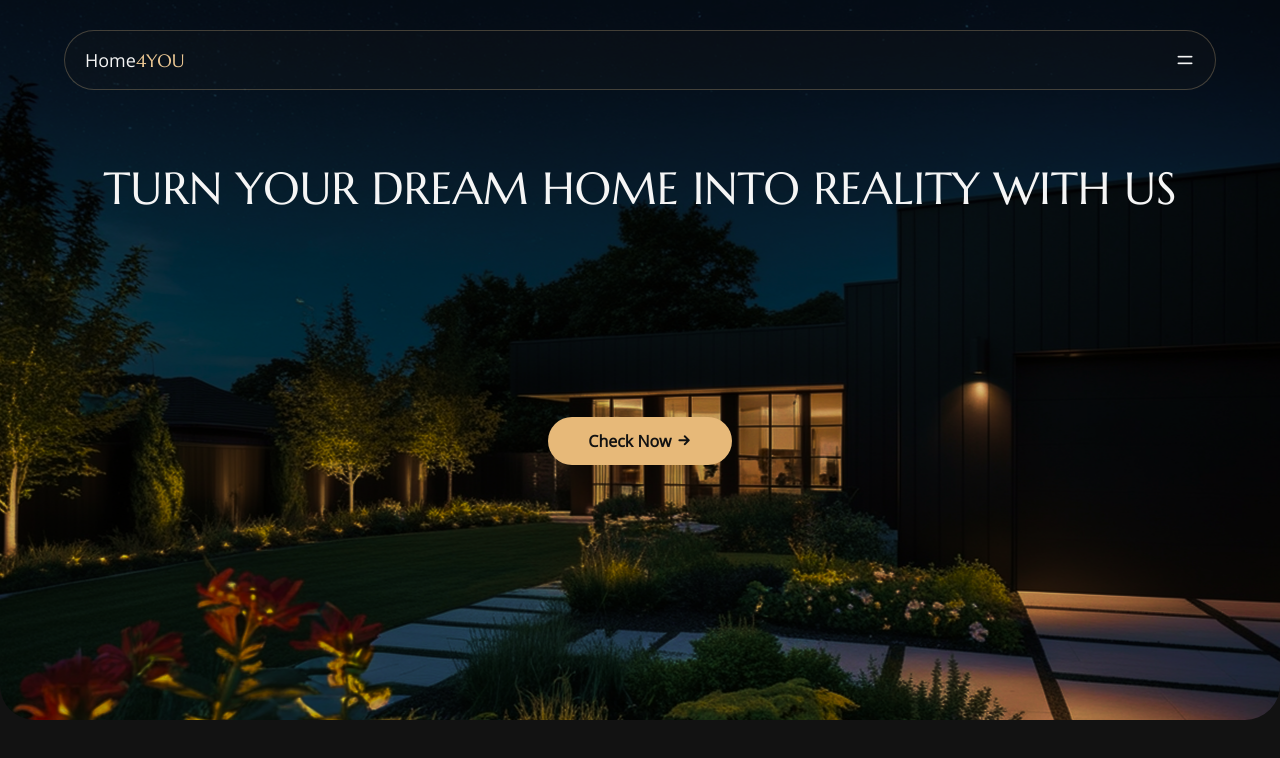
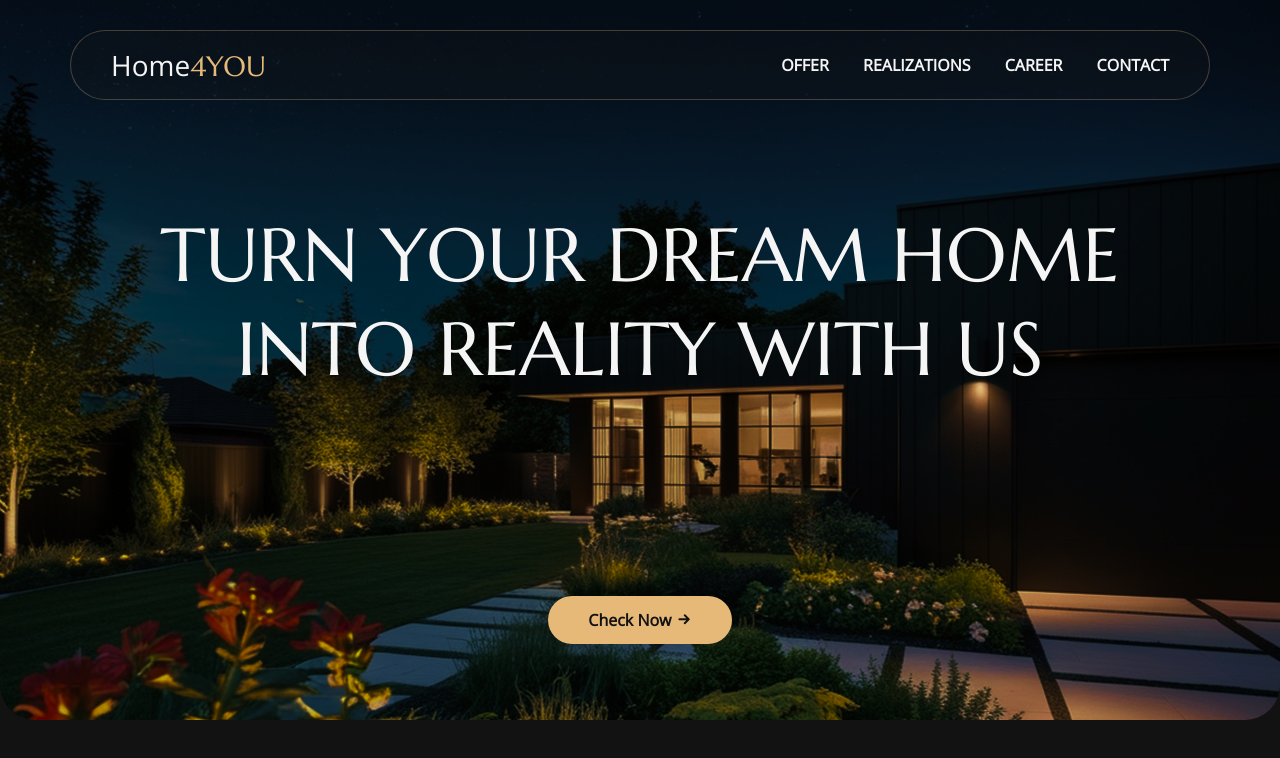
Before and after one commit to lukaszwiniarczyk/home4you, a website: page index.html in a window 1280 px wide. Drawn offline with nearby package versions, Linux system fonts and the light colour scheme.

Commit message:
added header

```diff
--- a/index.html
+++ b/index.html
@@ -25,7 +25,16 @@
             <a class="nav__links--link" href="#">contact</a>
         </div>
     </nav>
-    <div class="header__box">
+    <nav class="nav-desktop wrapper">
+        <a href="#" class="nav-desktop__logo">Home<span>4YOU</span></a>
+        <div class="nav-desktop__links">
+                <a class="nav-desktop__links--link" href="#">offer</a>
+                <a class="nav-desktop__links--link" href="#">realizations</a>
+                <a class="nav-desktop__links--link" href="#">career</a>
+                <a class="nav-desktop__links--link"href="#">contact</a>
+        </div>
+    </nav>
+    <div class="header__box wrapper">
         <h1 class="header__box--heading">turn your dream home into reality with us</h1>
         <a class="header__box--cta" href="#">Check Now <i class="ti ti-arrow-right"></i></a>
     </div>
--- a/src/sass/style.scss
+++ b/src/sass/style.scss
@@ -76,9 +76,8 @@ body{
             width: 100%;
             height: 83dvh;
             background-color: $black-light;
-            border-radius: 20px;
+            border-radius: 30px;
             outline: 1px solid #ecc79442;
-            // border: 1px solid #ecc79442;
             display: flex;
             justify-content: center;
             align-items: center;
@@ -99,6 +98,40 @@ body{
                 text-transform: uppercase;
                 color: $white;
                 font-weight: 700;
+            }
+        }
+    }
+    .nav-desktop{
+        margin: 3rem 7rem;
+        display: none;
+        justify-content: space-between;
+        align-items: center;
+        height: 70px;
+        background-color: #1c1c1c3e;
+        border-radius: 44px;
+        border: 1px solid #ecc79442;
+        z-index: 1;
+        &__logo{
+            margin-left: 4rem;
+            text-decoration: none;
+            color: $white;
+            font-weight: 100;
+            font-size: 2.8rem;
+            span{
+                color: $gold-main;
+                font-weight: 400;
+                font-family: "Marcellus";
+            }
+        }
+        &__links{
+            margin-right: 2.5rem;
+            &--link{
+                padding: 1.5rem;
+                text-transform: uppercase;
+                color: $white;
+                text-decoration: none;
+                font-weight: 700;
+                font-size: 1.6rem;
             }
         }
     }
@@ -125,9 +158,145 @@ body{
             background-color: $gold-main;
             font-weight: 700;
             color: $black-main;
+            transition: background-color 0.3s;
+            &:hover{
+                background-color: $gold-light;
+            }
             i{
                 font-weight: 700;
             }
         }
     }
 }
+
+@media (min-width: 430px){
+    .header{
+        &__box{
+            &--heading{
+                font-size: 5rem;
+            }
+            &--cta{
+                margin-top: 18rem;
+            }
+        }
+    }
+}
+@media(min-width: 512px){
+    .header{
+        &__box{
+            padding: 0 3rem 6rem;
+        }
+    }
+}
+
+@media (min-width: 550px){
+    .header{
+        &__box{
+            &--heading{
+                font-size: 5.5rem;
+            }
+            &--cta{
+                margin-top: 17rem;
+            }
+        }
+    }
+}
+@media (min-width: 746px){
+    .header{
+        &__box{
+            &--heading{
+                font-size: 6rem;
+            }
+            &--cta{
+                margin-top: 18rem;
+            }
+        }
+    }
+}
+@media (min-width: 810px){
+    .header{
+        &__box{
+              padding: 0 3rem 6rem;
+        }
+    }
+}
+@media (min-width: 830px){
+    .header{
+        &__box{
+              padding: 0 7rem 6rem;
+        }
+    }
+}
+@media (min-width: 910px){
+    .header{
+        &__box{
+            &--heading{
+                font-size: 6.5rem;
+            }
+            &--cta{
+                margin-top: 20rem;
+            }
+        }
+    }
+}
+@media (min-width: 1024px){
+    .header{
+        .nav{
+            display: none;
+        }
+        .nav-desktop{
+            display: flex;
+        }
+        &__box{
+            top: 25%;
+            &--heading{
+                font-size: 7.2rem;
+            }
+        }
+    }
+}
+@media (min-width: 1250px){
+    .header{
+        &__box{
+            top: 26%;
+            padding: 0 8rem 9rem;
+            &--heading{
+                font-size: 7.5rem;
+            }
+        }
+    }
+}
+@media (min-width: 1350px){
+    .header{
+        background-position: center;
+        background-size: cover;
+           border-radius: 0 0 40px 40px;
+        &__box{
+            justify-content: start;
+            align-items: start;
+            padding: 0rem;
+            text-align: start;
+            &--heading{
+                font-size: 8rem;
+            }
+            &--cta{
+                margin-top: 8rem;
+                padding: 2.3rem 4.5rem;
+                font-size: 2rem;
+            }
+        }
+    }
+}
+@media (min-width: 1550px){
+    .header{
+        &__box{
+            top: 25%;
+            &--heading{
+                font-size: 8.5rem;
+            }
+            &--cta{
+                margin-top: 12rem;
+            }
+        }
+    }
+}
```
Also changed, not shown: dist/css/style.min.css, 1 other file.
